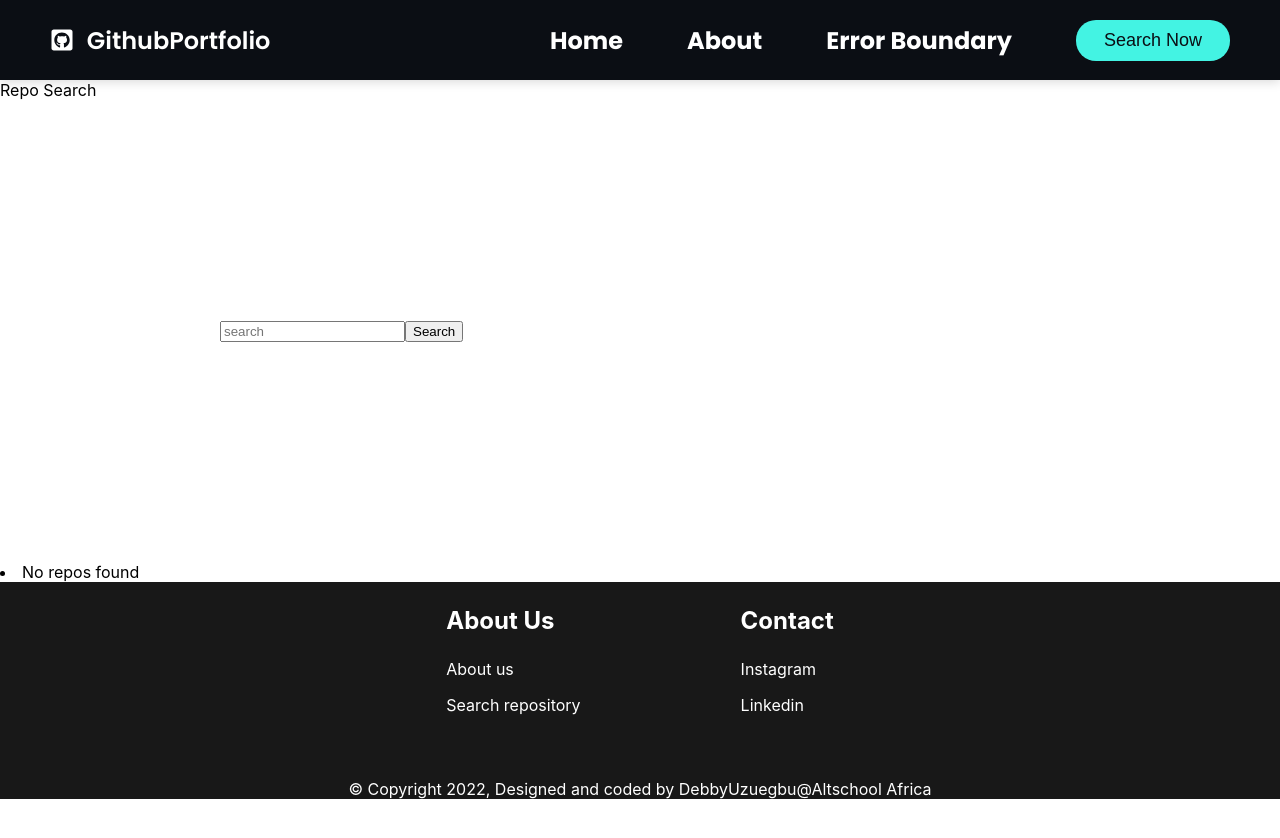
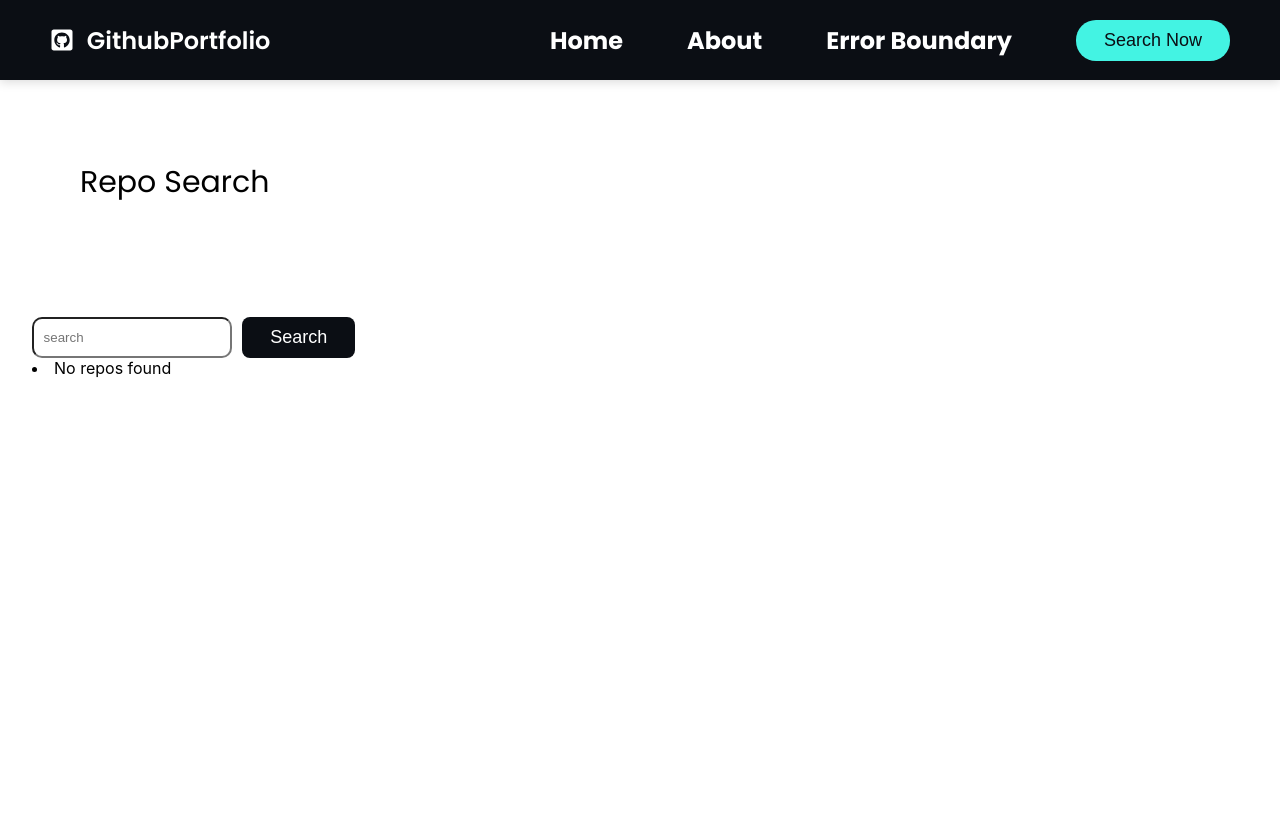
Before and after one commit to debbyuzuegbu/MyRepositoryWebsite, a React (Create React App) app: page /repository in a window 1280 px wide. Shown: the top 838 px of the page. Before the commit the page ends 800 px from the top, so only its background shows below. Built offline with nearby package versions, Linux system fonts and the light colour scheme.

Commit message:
added design to my search page

```diff
--- a/src/Component/SearchPage.jsx
+++ b/src/Component/SearchPage.jsx
@@ -1,11 +1,11 @@
 import React, { useState } from "react";
 import axios from "axios";
 import Results from "./Results";
+import { Button } from "../MyRepository/MyRepo.styles";
 
 function Searchbar() {
   const [searchInput, setSearchInput] = useState("");
   const [repos, setRepos] = useState([]);
-
 
   const handleChange = (e) => {
     setSearchInput(e.target.value);
@@ -14,25 +14,26 @@ function Searchbar() {
   const handleClick = async () => {
     console.log(searchInput);
     try {
-      const result = await axios(`https://api.github.com/users/${searchInput}/repos`);
-      console.log(result)
+      const result = await axios(
+        `https://api.github.com/users/${searchInput}/repos`
+      );
+      console.log(result);
       setRepos(result.data);
     } catch (err) {
       console.log(err);
     }
   };
 
-
   return (
-    <div>
-    <div style={{ padding: "220px" }}>
-      <input
+    <div style={{ padding: "2rem", height: "200vh"}}>
+      <div style={{display: "flex"}}>
+        <input style={{padding: "0.6rem", marginRight: "10px", borderRadius: "10px"}}
           type="text"
           placeholder="search"
           value={searchInput}
           onChange={handleChange}
         ></input>
-      <button onClick={handleClick}>Search</button>
+        <Button onClick={handleClick}>Search</Button>
       </div>
       <Results repos={repos} />
     </div>
--- a/src/Page.jsx
+++ b/src/Page.jsx
@@ -1,11 +1,10 @@
 import React from "react";
 import Searchbar from "./Component/SearchPage";
-import Results from "./Component/Results";
 
 function Page() {
   return (
     <div>
-      <div>Repo Search</div>
+      <div style={{padding: "5rem", fontSize: "30px", fontFamily:"Poppins"}} >Repo Search</div>
       <Searchbar />
     </div>
   );
```
Also changed, not shown: src/setupTests.js (deleted, +0 -5 lines), 1 other file (tests, documents, lock files or other folders). Lines whose indentation alone changed are shown as unchanged.
